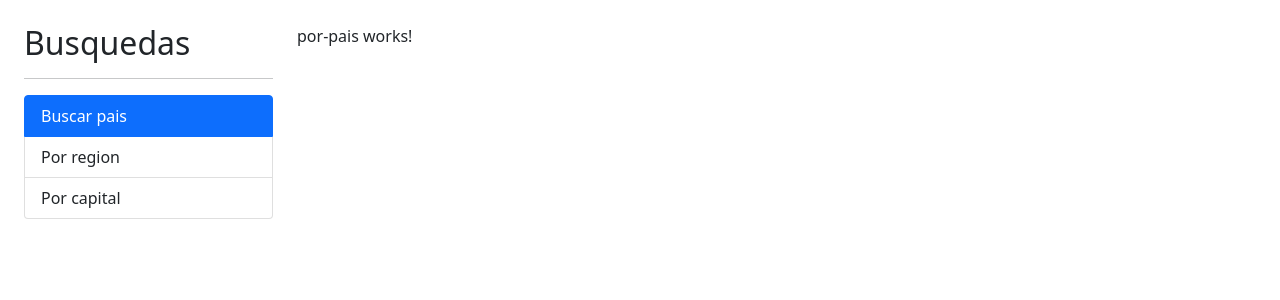
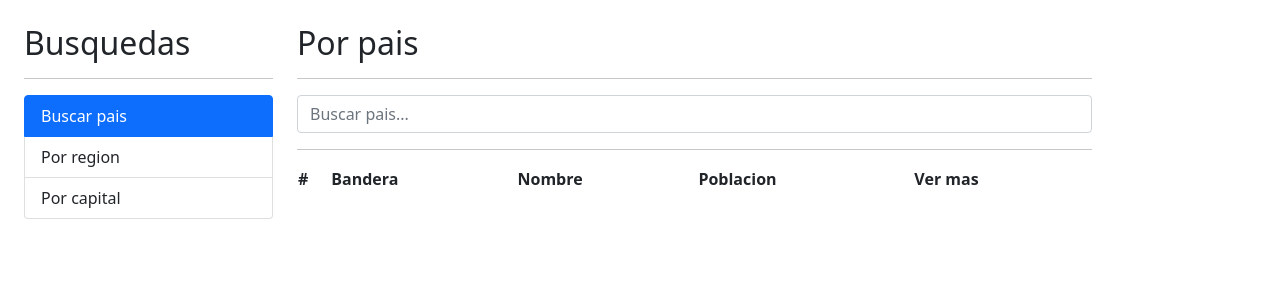
Before and after one commit to gabopereyra/appCountries-AngularApp, an Angular app: page / in a window 1280 px wide. Shown: the top 300 px of the page. Built offline with nearby package versions, Linux system fonts and the light colour scheme.

Commit message:
ADD: pais.service.ts -> service to consume API and returns countries by name app.module.ts -> HttpClientModule added pais.module.ts -> FormsModule added por-pais-component.ts -> method to consume service added por-pais-component.html -> add structure and properties to send query for service

```diff
--- a/src/app/app.module.ts
+++ b/src/app/app.module.ts
@@ -1,5 +1,6 @@
 import { NgModule } from '@angular/core';
 import { BrowserModule } from '@angular/platform-browser';
+import { HttpClientModule } from '@angular/common/http';
 
 import { AppRoutingModule } from './app-routing.module';
 import { AppComponent } from './app.component';
@@ -13,6 +14,7 @@ import { SharedModule } from './shared/shared.module';
   imports: [
     BrowserModule,
     AppRoutingModule,
+    HttpClientModule,
     PaisModule,
     SharedModule
   ],
--- a/src/app/pais/pages/por-pais/por-pais.component.html
+++ b/src/app/pais/pages/por-pais/por-pais.component.html
@@ -1 +1,32 @@
-<p>por-pais works!</p>
+<h2>Por pais</h2>
+<hr>
+<div class="row">
+    <div class="col">
+        <form (ngSubmit)="buscar()" autocomplete="off">
+            <input type="text" name="termino" placeholder="Buscar pais..." class="form-control" [(ngModel)]="termino"/>
+        </form>
+    </div>
+</div>
+
+<hr>
+
+<div *ngIf="ocurrioError" class="alert alert-danger">
+    No se ha encontrado nada con el termino <b>{{ termino }}</b>
+</div>
+
+<div class="row">
+    <div class="col">
+        <table class="table table-hover">
+            <thead>
+                <th>#</th>
+                <th>Bandera</th>
+                <th>Nombre</th>
+                <th>Poblacion</th>
+                <th>Ver mas</th>
+            </thead>
+            <tbody>
+
+            </tbody>
+        </table>
+    </div>
+</div>
--- a/src/app/pais/pages/por-pais/por-pais.component.ts
+++ b/src/app/pais/pages/por-pais/por-pais.component.ts
@@ -1,15 +1,28 @@
-import { Component, OnInit } from '@angular/core';
+import { Component} from '@angular/core';
+import { PaisService } from '../../services/pais.service';
 
 @Component({
   selector: 'app-por-pais',
   templateUrl: './por-pais.component.html',
   styleUrls: ['./por-pais.component.css']
 })
-export class PorPaisComponent implements OnInit {
+export class PorPaisComponent{
 
-  constructor() { }
+  public termino : string = '';
+  public ocurrioError : boolean = false;
 
-  ngOnInit(): void {
+  constructor(
+    private paisService : PaisService,
+  ) { }
+
+  buscar(){
+    this.ocurrioError = false;
+    this.paisService.buscarPais(this.termino)
+      .subscribe(
+        {
+          next: (v) => this.ocurrioError = false,
+          error: (e) => {this.ocurrioError = true},
+        }
+      );
   }
-
 }
--- a/src/app/pais/pais.module.ts
+++ b/src/app/pais/pais.module.ts
@@ -4,6 +4,7 @@ import { PorCapitalComponent } from './pages/por-capital/por-capital.component';
 import { PorPaisComponent } from './pages/por-pais/por-pais.component';
 import { PorRegionComponent } from './pages/por-region/por-region.component';
 import { VerPaisComponent } from './pages/ver-pais/ver-pais.component';
+import { FormsModule } from '@angular/forms';
 
 
 
@@ -20,7 +21,8 @@ import { VerPaisComponent } from './pages/ver-pais/ver-pais.component';
     VerPaisComponent
   ],
   imports: [
-    CommonModule
+    CommonModule,
+    FormsModule,
   ]
 })
 export class PaisModule { }
--- /dev/null
+++ b/src/app/pais/services/pais.service.ts
@@ -0,0 +1,19 @@
+import { HttpClient } from '@angular/common/http';
+import { Injectable } from '@angular/core';
+import { Observable } from 'rxjs';
+
+@Injectable({
+  providedIn: 'root'
+})
+export class PaisService {
+
+  private _url : string = "https://restcountries.com/v3.1";
+
+  constructor(private httpClient : HttpClient) {}
+
+  buscarPais(termino: string) : Observable<any>{
+    const url = `${this._url}/name/${termino}`;
+
+    return this.httpClient.get(url);
+  }
+}
```
